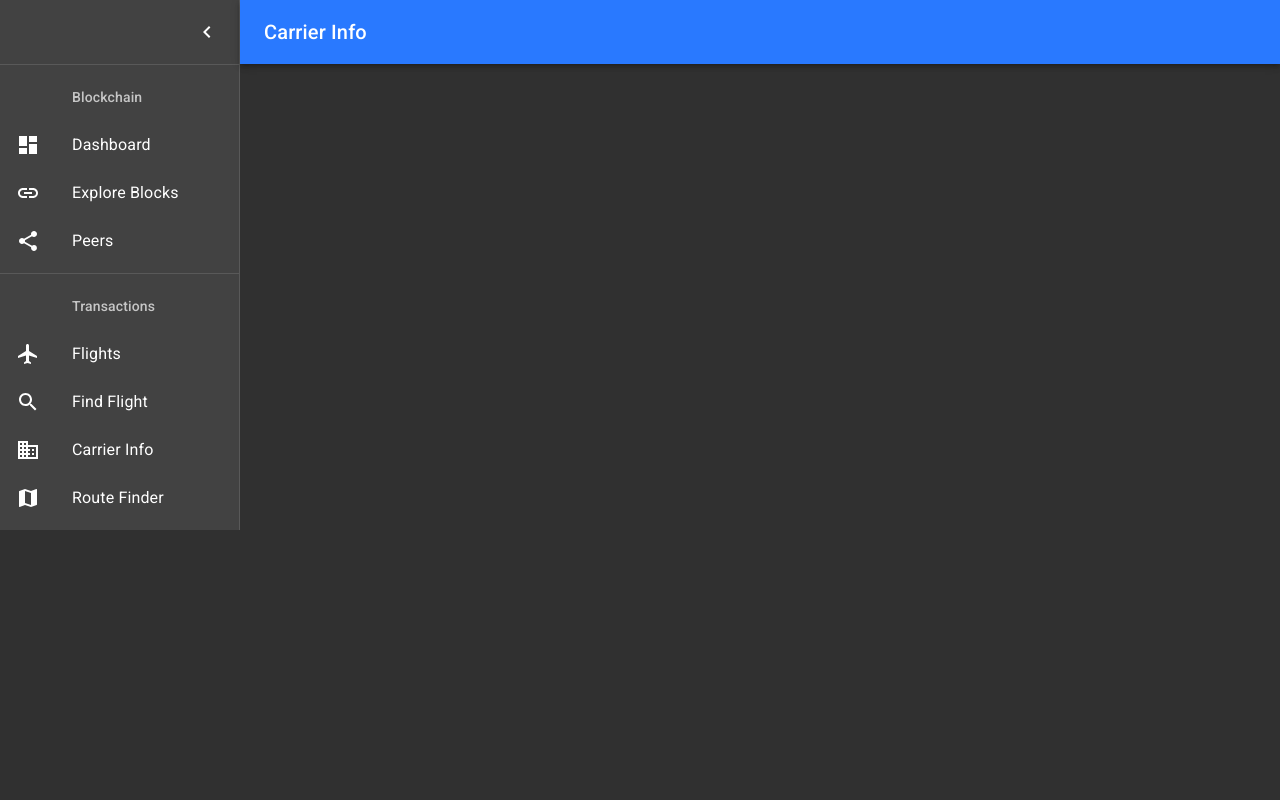
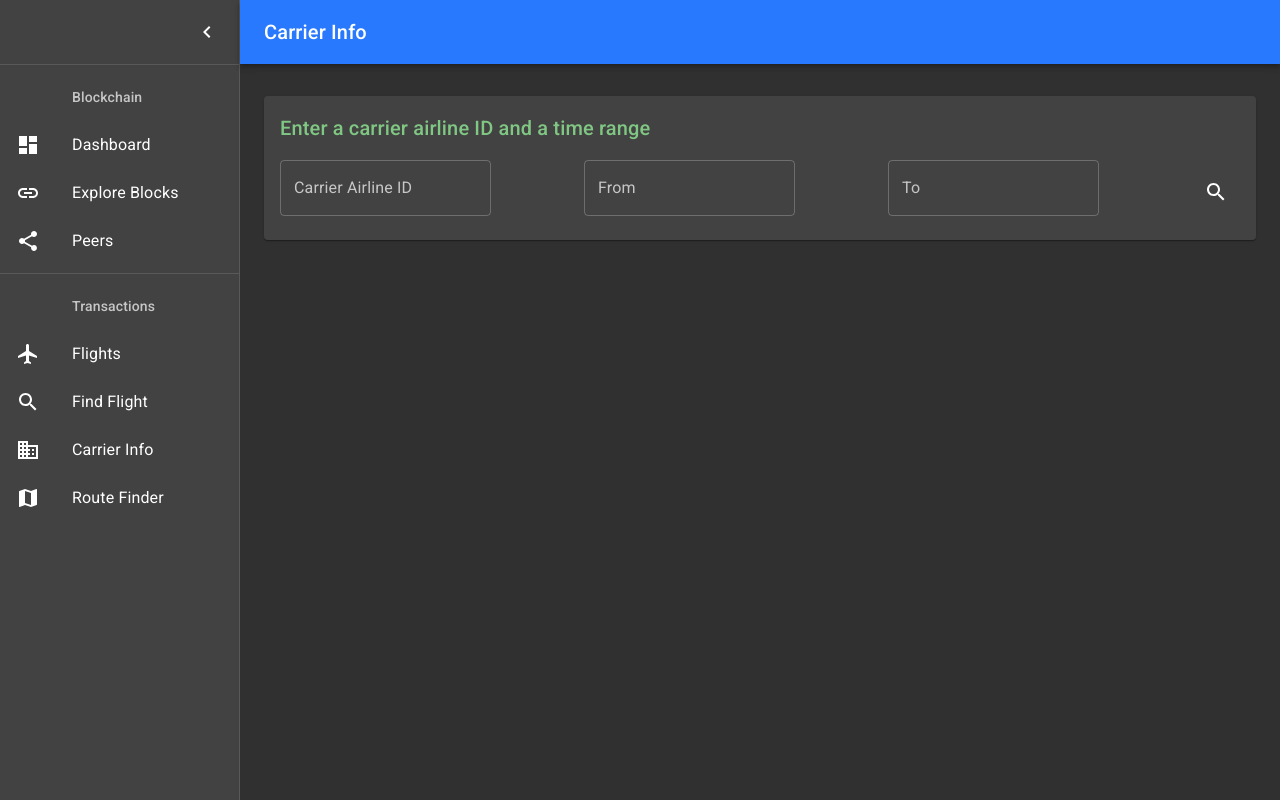
Before and after one commit to giulioz/speedy_blockchain, a React (Create React App) app in the folder packages/frontend/: page /carrierInfo in a window 1280 px wide. Built offline with nearby package versions, Linux system fonts and the light colour scheme.

Commit message:
:sparkles: Adding CarrierInfo page

```diff
--- a/packages/common/src/index.ts
+++ b/packages/common/src/index.ts
@@ -4,6 +4,7 @@ import Transaction from "./Transaction";
 import Flight from "./Flight";
 import Peer from "./Peer";
 import PeersState from "./PeersState";
+import CarrierData from "./CarrierData";
 import AsyncMiner from "./AsyncMiner";
 import Endpoints from "./Endpoints";
 import * as utils from "./utils";
@@ -16,6 +17,7 @@ export {
   Flight,
   Peer,
   PeersState,
+  CarrierData,
   AsyncMiner,
   Endpoints,
   utils,
--- /dev/null
+++ b/packages/frontend/src/components/SearchForm.tsx
@@ -0,0 +1,67 @@
+import React, { useState, useEffect } from "react";
+import { makeStyles } from "@material-ui/core/styles";
+import Container from "@material-ui/core/Container";
+import Layout from "../components/Layout";
+import {
+  Typography,
+  TextField,
+  Paper,
+  IconButton,
+  Card,
+  CardContent,
+  CardHeader,
+  LinearProgress,
+} from "@material-ui/core";
+import SearchIcon from "@material-ui/icons/Search";
+import { Spring } from "react-spring/renderprops";
+import { CarrierData } from "@speedy_blockchain/common";
+import { useNamedInputState } from "../utils";
+
+const useStyles = makeStyles(theme => ({
+  root: {
+    padding: theme.spacing(2),
+    display: "flex",
+    flexDirection: "column",
+    marginBottom: theme.spacing(2),
+    "& .MuiTypography-root": {
+      marginBottom: theme.spacing(2),
+    },
+  },
+  fieldContainer: {
+    display: "flex",
+    alignItems: "center",
+    justifyContent: "space-between",
+    flexWrap: "wrap",
+    "& .MuiInputBase-root": {
+      marginRight: theme.spacing(2),
+      marginBottom: theme.spacing(1),
+    },
+  },
+}));
+
+interface SearchFormProps {
+  title: string;
+  searching: boolean;
+  children: any;
+  setNamedInputState: (event: any) => void;
+  onSearch: () => void;
+}
+
+export default function SearchForm(props: SearchFormProps) {
+  const { title, children, setNamedInputState, onSearch, searching } = props;
+  const classes = useStyles();
+
+  return (
+    <Paper className={classes.root}>
+      <Typography variant="h6" color="secondary">
+        {title}
+      </Typography>
+      <div className={classes.fieldContainer}>
+        {children}
+        <IconButton disabled={searching} onClick={onSearch}>
+          <SearchIcon />
+        </IconButton>
+      </div>
+    </Paper>
+  );
+}
--- a/packages/frontend/src/index.tsx
+++ b/packages/frontend/src/index.tsx
@@ -8,6 +8,7 @@ import Dashboard from "./pages/Dashboard";
 import Blockchain from "./pages/Blockchain";
 import Flights from "./pages/Flights";
 import Peers from "./pages/Peers";
+import CarrierInfo from "./pages/CarrierInfo";
 
 const theme = (createMuiTheme as any)({
   palette: {
@@ -49,7 +50,7 @@ function App() {
             <Layout title="Find Flight"></Layout>
           </Route>
           <Route path="/carrierInfo">
-            <Layout title="Carrier Info"></Layout>
+            <CarrierInfo />
           </Route>
           <Route path="/routeFinder">
             <Layout title="Route Finder"></Layout>
--- /dev/null
+++ b/packages/frontend/src/pages/CarrierInfo.tsx
@@ -0,0 +1,218 @@
+import React, { useState, useEffect } from "react";
+import { makeStyles } from "@material-ui/core/styles";
+import Container from "@material-ui/core/Container";
+import Layout from "../components/Layout";
+import {
+  Typography,
+  TextField,
+  Paper,
+  IconButton,
+  Card,
+  CardContent,
+  CardHeader,
+  LinearProgress,
+} from "@material-ui/core";
+import SearchIcon from "@material-ui/icons/Search";
+import { Spring } from "react-spring/renderprops";
+import { CarrierData } from "@speedy_blockchain/common";
+import { useNamedInputState } from "../utils";
+import SearchForm from "../components/SearchForm";
+
+const useStyles = makeStyles(theme => ({
+  appBarSpacer: theme.mixins.toolbar,
+  content: {
+    flexGrow: 1,
+    height: "100vh",
+    overflow: "auto",
+  },
+  container: {
+    paddingTop: theme.spacing(4),
+    paddingBottom: theme.spacing(4),
+    height: `calc(100% - 64px)`,
+    display: "flex",
+    flexDirection: "column",
+  },
+  paper: {
+    padding: theme.spacing(2),
+    display: "flex",
+    flexDirection: "column",
+    marginBottom: theme.spacing(2),
+    "& .MuiTypography-root": {
+      marginBottom: theme.spacing(2),
+    },
+  },
+  fieldContainer: {
+    display: "flex",
+    alignItems: "center",
+    "& .MuiInputBase-root": {
+      marginRight: theme.spacing(2),
+    },
+  },
+  carrierDataContainer: {
+    padding: theme.spacing(2),
+    display: "flex",
+    justifyContent: "space-between",
+    alignItems: "center",
+    flexGrow: 1,
+  },
+  dataCardContainer: {
+    display: "flex",
+    justifyContent: "space-between",
+    flexWrap: "wrap",
+  },
+  dataCard: {
+    display: "flex",
+    width: "200px",
+    flexDirection: "column",
+    alignItems: "center",
+    justifyContent: "center",
+  },
+}));
+
+interface CarrierSearchState {
+  carrierId: string;
+}
+
+const DEFAULT_CARRIER_SEARCH_STATE = {
+  carrierId: "",
+};
+
+function useCarrierSearch() {
+  const { namedInputState, setNamedInputState } = useNamedInputState(
+    DEFAULT_CARRIER_SEARCH_STATE
+  );
+  const [searching, setSearching] = useState<boolean>(false);
+  const [carrierData, setCarrierData] = useState<CarrierData | null>(null);
+
+  const handleSearch = () => setSearching(true);
+
+  async function searchData() {
+    console.log(namedInputState);
+    // const data = await fetchCarrierData(namedInputState);
+    const mockData: CarrierData = {
+      carrierID: "20363",
+      averageDelay: 1.4,
+      totalNumberOfFlights: 720,
+      dealayedFlights: 69, // nice
+      flightsInAdvance: 13,
+      // flights: Flights[],
+    };
+    const data = await new Promise<CarrierData>(resolve =>
+      setTimeout(() => {
+        resolve(mockData);
+      }, 1000)
+    );
+    setSearching(false);
+    setCarrierData(data);
+  }
+
+  useEffect(() => {
+    if (searching) {
+      searchData();
+    }
+  }, [searchData, searching]);
+
+  return { carrierData, searching, onSearch: handleSearch, setNamedInputState };
+}
+
+interface DataCardProps {
+  title: string;
+  value: number;
+  /** @default 'integer' */
+  variant?: "integer" | "decimal";
+}
+
+function DataCard(props: DataCardProps) {
+  const { title, value, variant } = props;
+  const classes = useStyles();
+  return (
+    <div className={classes.dataCard}>
+      <Typography variant="h5">{title}</Typography>{" "}
+      <Spring
+        config={{ mass: 5, friction: 70, clamp: true }}
+        from={{ number: 0 }}
+        to={{ number: value }}
+      >
+        {props => (
+          <Typography variant="h4">
+            {props.number.toFixed(variant === "decimal" ? 2 : 0)}
+          </Typography>
+        )}
+      </Spring>
+    </div>
+  );
+}
+
+export default function CarrierInfo() {
+  const classes = useStyles();
+  const {
+    carrierData,
+    searching,
+    onSearch,
+    setNamedInputState,
+  } = useCarrierSearch();
+
+  return (
+    <Layout title="Carrier Info">
+      <main className={classes.content}>
+        <div className={classes.appBarSpacer} />
+        {searching && <LinearProgress color="secondary" />}
+        <Container maxWidth="xl" className={classes.container}>
+          <SearchForm
+            title="Enter a carrier airline ID and a time range"
+            searching={searching}
+            onSearch={onSearch}
+            setNamedInputState={setNamedInputState}
+          >
+            <TextField
+              name="carrierId"
+              label="Carrier Airline ID"
+              variant="outlined"
+              placeholder="Example: 20363"
+              onChange={setNamedInputState}
+            />
+            <TextField
+              name="from"
+              label="From"
+              placeholder={"Example: " + new Date()}
+              variant="outlined"
+            />
+            <TextField
+              name="to"
+              label="To"
+              placeholder={"Example: " + new Date()}
+              variant="outlined"
+            />
+          </SearchForm>
+          {/* WIP */}
+          {carrierData && (
+            <Paper className={classes.carrierDataContainer}>
+              <Typography variant="h4" color="secondary">
+                Carrier #{carrierData.carrierID}
+              </Typography>
+              <div className={classes.dataCardContainer}>
+                <DataCard
+                  title="Total flights"
+                  value={carrierData.totalNumberOfFlights}
+                />
+                <DataCard
+                  title="Average delay"
+                  variant="decimal"
+                  value={carrierData.averageDelay}
+                />
+                <DataCard
+                  title="Delayed flights"
+                  value={carrierData.dealayedFlights}
+                />
+                <DataCard
+                  title="Flights in advance"
+                  value={carrierData.flightsInAdvance}
+                />
+              </div>
+            </Paper>
+          )}
+        </Container>
+      </main>
+    </Layout>
+  );
+}
--- a/packages/frontend/src/utils.ts
+++ b/packages/frontend/src/utils.ts
@@ -17,3 +17,17 @@ export function useTimeout(timeout: number) {
 
   return value;
 }
+
+export function useNamedInputState<T>(initialState: T) {
+  const [namedInputState, setState] = useState<T>(initialState);
+
+  const setNamedInputState = (event: any) => {
+    const { target } = event;
+    setState({
+      ...namedInputState,
+      [target.name]: target.value,
+    });
+  };
+
+  return { namedInputState, setNamedInputState };
+}
```
Also changed, not shown: packages/common/src/CarrierData.ts (added, +8 -0 lines).
